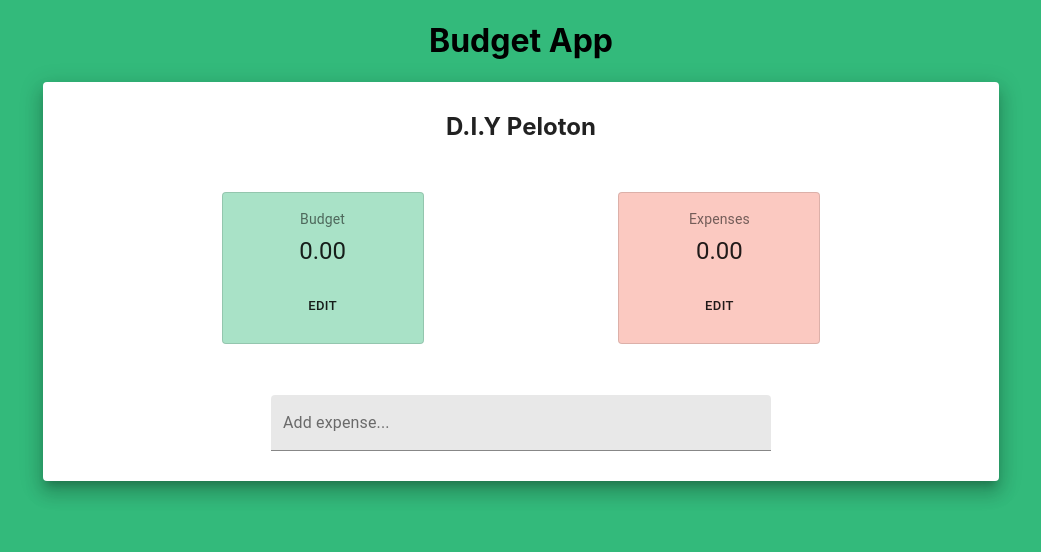
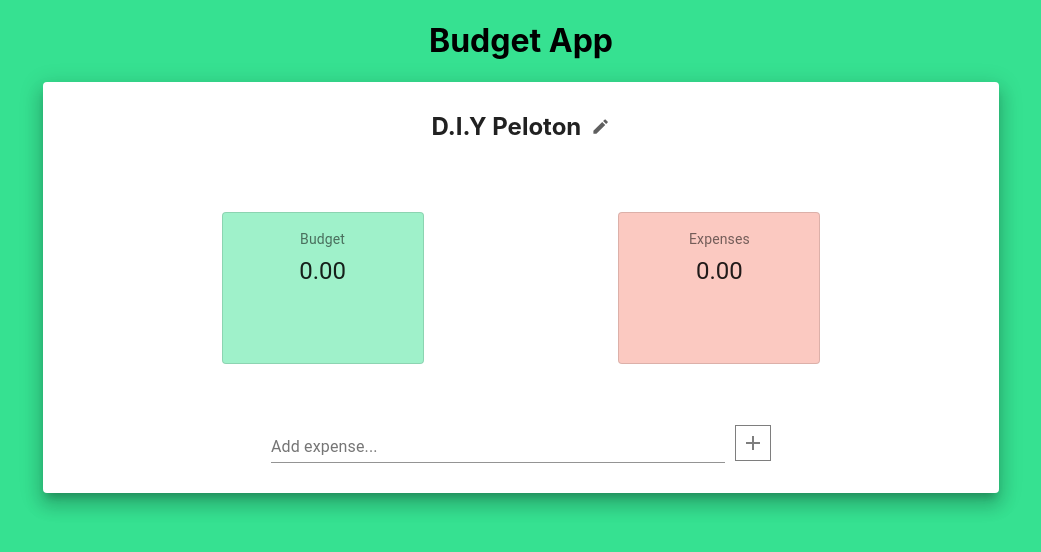
Before and after one commit to CarlaCarrasco/react-budget-app, a React (Create React App) app: page / in a window 1280 px wide. Shown: the top 552 px of the page, without its empty margins (119-1160 px from the left). Built offline with nearby package versions, Linux system fonts and the light colour scheme.

Commit message:
added edit button to budget name and add button to input feild

```diff
--- a/package.json
+++ b/package.json
@@ -4,6 +4,7 @@
   "private": true,
   "dependencies": {
     "@material-ui/core": "^4.11.3",
+    "@material-ui/icons": "^4.11.2",
     "@testing-library/jest-dom": "^5.11.4",
     "@testing-library/react": "^11.1.0",
     "@testing-library/user-event": "^12.1.10",
--- a/src/App.css
+++ b/src/App.css
@@ -1,5 +1,5 @@
 html {
-  background: #17B169E0;
+  background: #1BDD82E0;
   height: 100vh;
   /* e1341e */
 }
@@ -19,7 +19,7 @@
    }
 
    .makeStyles-root-1, .makeStyles-root-4 {
-    height: 150px;
+    height: 120px;
     min-width: 150px;
   }
 
--- a/src/App.js
+++ b/src/App.js
@@ -4,11 +4,12 @@
 import {InputExpense} from './Components/inputExpense';
 import {BudgetName} from './Components/BudgetName';
 import Paper from '@material-ui/core/Paper';
-
+import MonetizationOnIcon from '@material-ui/icons/MonetizationOn';
 
 function App() {
   return (
     <div className="App">
+    {/* <div><MonetizationOnIcon /></div> */}
     <h1>Budget App</h1>
       <Paper elevation={12} style={{width: '70vw', margin: 'auto', padding: 30}}>
         <BudgetName />
--- a/src/Components/BudgetName.js
+++ b/src/Components/BudgetName.js
@@ -1,11 +1,22 @@
 import React from 'react';
 import { makeStyles } from '@material-ui/core/styles';
 import TextField from '@material-ui/core/TextField';
+import EditIcon from '@material-ui/icons/Edit';
 
 const useStyles = makeStyles((theme) => ({
   h2: {
     marginTop: '0'
   },
+  flex: {
+    display: 'flex',
+    flexDirection: 'row',
+    justifyContent: 'center'
+  },
+  editIcon: {
+    margin: '5px 0 0 10px',
+    color: '#5f5f5f',
+    fontSize: '1.2rem'
+  }
 }));
 
 export const BudgetName = props => {
@@ -15,6 +26,10 @@
         // <form className={classes.root} noValidate autoComplete="off">
         //     <TextField fullWidth id="filled-basic" name="expense" label="Add expense..." variant="filled" />
         // </form>
-        <h2 className={classes.h2}>D.I.Y Peloton</h2>
+        <div className={classes.flex}>
+          <h2 className={classes.h2}>D.I.Y Peloton</h2>
+          <EditIcon className={classes.editIcon} />
+        </div>
+
     );
 }
--- a/src/Components/budget.js
+++ b/src/Components/budget.js
@@ -10,7 +10,7 @@
     root: {
       minWidth: 200,
       height: 150,
-      background: '#17B1695E'
+      background: '#1BDD826B'
     },
     title: {
       fontSize: 14,
@@ -40,9 +40,9 @@
               {'"a benevolent smile"'}
             </Typography> */}
           </CardContent>
-          <CardActions>
+          {/* <CardActions>
             <Button size="small" style={{margin: 'auto'}}>Edit</Button>
-          </CardActions>
+          </CardActions> */}
         </Card>
       );
     // return (
--- a/src/Components/expenses.js
+++ b/src/Components/expenses.js
@@ -46,9 +46,9 @@
               {'"a benevolent smile"'}
             </Typography> */}
           </CardContent>
-          <CardActions>
+          {/* <CardActions>
             <Button size="small" style={{margin: 'auto'}}>Edit</Button>
-          </CardActions>
+          </CardActions> */}
         </Card>
       );
 
--- a/src/Components/inputExpense.js
+++ b/src/Components/inputExpense.js
@@ -1,12 +1,23 @@
 import React from 'react';
 import { makeStyles } from '@material-ui/core/styles';
 import TextField from '@material-ui/core/TextField';
+import AddIcon from '@material-ui/icons/Add';
 
 const useStyles = makeStyles((theme) => ({
   root: {
     maxWidth: '500px',
-    margin: 'auto'
+    margin: 'auto',
+    display: 'flex',
+    flexDirection: 'row'
   },
+  addIcon: {
+      marginTop: '10px',
+      marginLeft: '10px',
+      padding: '5px',
+      border: '1px solid #7e7e7e',
+      color: '#7e7e7e'
+
+  }
 }));
 
 export const InputExpense = props => {
@@ -14,7 +25,8 @@
 
     return (
         <form className={classes.root} noValidate autoComplete="off">
-            <TextField fullWidth id="filled-basic" name="expense" label="Add expense..." variant="filled" />
+            <TextField fullWidth id="standard-basic" name="expense" label="Add expense..." />
+            <AddIcon className={classes.addIcon} />
         </form>
     );
 }
```
Also changed, not shown: 1 other file (tests, documents, lock files or other folders).
